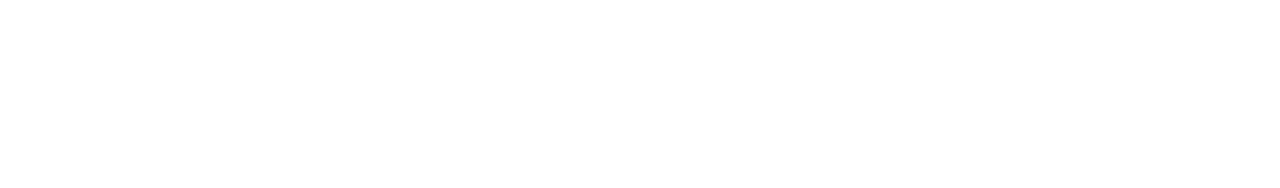
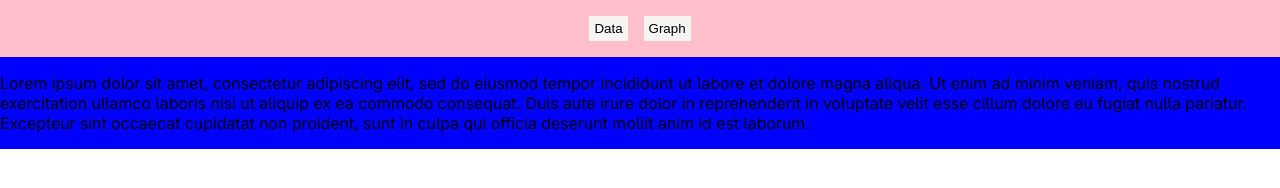
Before and after one commit to Skyfield1888/analyse, a plain HTML site: page frontend/index.html in a window 1280 px wide. Drawn offline with Linux system fonts and the light colour scheme.

Commit message:
added basic HTML CSS and fonts

```diff
--- a/frontend/index.html
+++ b/frontend/index.html
@@ -4,9 +4,17 @@
     <meta charset="UTF-8">
     <meta name="viewport" content="width=device-width, initial-scale=1.0">
     <title>Analyse</title>
-    <link rel="stylesheet" href="/static/style.css">
+    <link rel="stylesheet" href="static/style.css">
 </head>
 <body>
-
+    <div class="header">
+        <button class="top-button data">Data</button>
+        <button class="top-button graph">Graph</button>
+    </div>
+    <div class="content">
+        <p>
+            Lorem ipsum dolor sit amet, consectetur adipiscing elit, sed do eiusmod tempor incididunt ut labore et dolore magna aliqua. Ut enim ad minim veniam, quis nostrud exercitation ullamco laboris nisi ut aliquip ex ea commodo consequat. Duis aute irure dolor in reprehenderit in voluptate velit esse cillum dolore eu fugiat nulla pariatur. Excepteur sint occaecat cupidatat non proident, sunt in culpa qui officia deserunt mollit anim id est laborum.
+        </p>
+    </div>
 </body>
 </html>
--- a/frontend/static/style.css
+++ b/frontend/static/style.css
@@ -0,0 +1,55 @@
+@font-face {
+    font-family: Adwaita Sans;
+    src: url(/static/fonts/AdwaitaSans-Regular.ttf);
+}
+
+@font-face {
+    font-family: Adwaita Sans;
+    src: url(/static/fonts/AdwaitaSans-Italic.ttf);
+    font-style: italic;
+}
+
+:root {
+    --bg-color-normal: #f6f5f4;
+    --bg-color-highlighted: #c0bfbc;
+}
+@media(prefers-color-scheme: dark) {
+    :root {
+        --bg-color-normal: #241f31;
+        --bg-color-highlighted: #3d3846;
+    }
+}
+
+body {
+    margin: 0;
+    font-family: "Adwaita Sans";
+}
+
+.header {
+    background-color: pink;
+    margin: 0;
+    padding: 8px;
+    display: flex;
+    flex-direction: row;
+    justify-content: center;
+    align-items: center;
+}
+
+.content {
+    height: 100%;
+    background-color: blue;
+    margin: 0;
+    display: flex;
+    flex-direction: column;
+}
+
+.top-button {
+    margin: 8px;
+    border: 0;
+    padding: 5px;
+    background-color: var(--bg-color-normal);
+}
+
+.top-button:hover {
+    background-color: var(--bg-color-highlighted);
+}
```
Also changed, not shown: frontend/static/fonts/AdwaitaSans-Italic.ttf (added), frontend/static/fonts/AdwaitaSans-Regular.ttf (added), frontend/templates/table.html (added).
